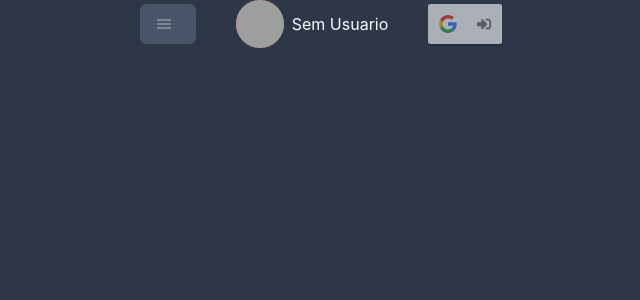
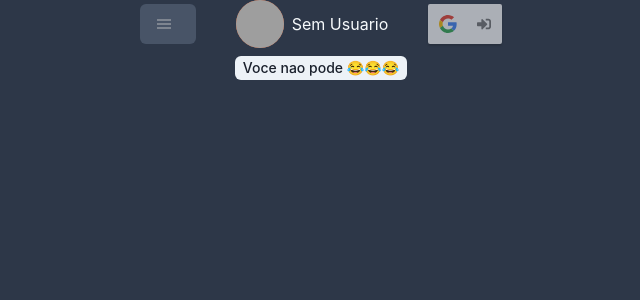
Before and after one commit to kidmortal/next-kid, a Next.js app: page / in a window 1280 px wide. Shown: the top 300 px of the page, without its empty margins (319-959 px from the left). Built offline with nearby package versions, Linux system fonts and the light colour scheme; grey boxes are pictures that could not be loaded.

Commit message:
meu deus

```diff
--- a/src/pages/index.tsx
+++ b/src/pages/index.tsx
@@ -31,18 +31,6 @@ export default function Home() {
     }).format(value);
   }
 
-  function auth() {
-    if (user) {
-      return user.email === "deiascully@gmail.com" ? (
-        <BaixarContaAReceberForm />
-      ) : (
-        <Text>Voce n pode 😂😂</Text>
-      );
-    } else {
-      <Text>Faz login 👀🤔</Text>;
-    }
-  }
-
   return (
     <AppContextProvider>
       <Stack align="center" spacing={2}>
@@ -51,7 +39,11 @@ export default function Home() {
           <Profile />
           <GoogleLoginButton />
         </HStack>
-        {auth()}
+        {user?.email === "deiascully@gmail.com" ? (
+          <BaixarContaAReceberForm />
+        ) : (
+          <Tag>Voce nao pode 😂😂😂</Tag>
+        )}
       </Stack>
     </AppContextProvider>
   );
```
